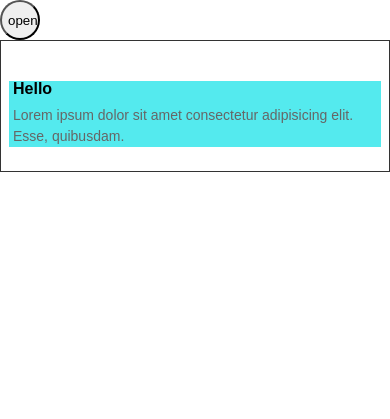
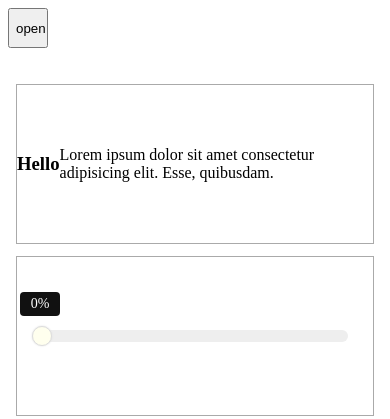
Before and after one commit to miloe2/playground, a plain HTML site: page index.html in a window 390 px wide. Drawn offline with Linux system fonts and the light colour scheme; a web font is replaced by a local one.

Commit message:
[Feature] Slider.js 추가

```diff
--- a/css/contents.css
+++ b/css/contents.css
@@ -0,0 +1,49 @@
+.sliderContainer {
+  width: 100%;
+  cursor: pointer;
+}
+
+.sliderTrack {
+  position: relative;
+  background-color: #eee;
+  width: calc(100% - 50px);
+  height: 12px;
+  border-radius: 999px;
+  margin: 0 auto;
+}
+
+.sliderActive {
+  position: absolute;
+  top: 0;
+  width: 0%;
+  height: 12px;
+  border-radius: 999px;
+  background-image: linear-gradient(90deg, #b3e5fc, #4fc3f7);
+  transition: width 0.5s;
+  display: flex;
+  justify-content: end;
+  align-items: center;
+}
+
+.sliderThumb {
+  width: 20px;
+  height: 20px;
+  border-radius: 999px;
+  background-color: #ffe;
+  border: 1px solid #ddd;
+  box-shadow: 0 0 2px #ddd;
+  transform: translateX(10px);
+  position: absolute;
+}
+
+.sliderDesc {
+  background-color: #111;
+  padding: 4px 2px;
+  border-radius: 4px;
+  text-align: center;
+  min-width: 40px;
+  font-size: 14px;
+  color: #fff;
+  transform: translate(18px, -32px);
+  position: relative;
+}
--- a/css/main.css
+++ b/css/main.css
@@ -1,3 +1,7 @@
+* {
+  box-sizing: border-box;
+}
+
 .navigator {
   width: 400px;
   height: 100vh;
@@ -11,7 +15,7 @@
 .openNaviBtn,
 .closeNaviBtn {
   width: 40px;
-  height: 40px;
+  height: 40px;ㅐ
   border-radius: 9999px;
 }
 
@@ -24,7 +28,7 @@
 }
 
 main {
-  border: 1px solid #333;
+  /* border: 1px solid #333; */
   padding-left: 392px;
   position: relative;
 }
@@ -32,13 +36,17 @@ main {
 .contentsGrid {
   /* width: 100%; */
   padding: 24px 16px;
-  background-color: #54eaee;
+  /* background-color: #54eaee; */
 }
 
 .contentBox {
   width: 100%;
   min-height: 160px;
-  background-color: #efe87d;
+  /* background-color: #efe87d; */
+  border: 1px solid #aaa;
+  position: relative;
+  display:flex;
+  align-items: center;
 }
 
 .tutorialWrap {
@@ -77,8 +85,12 @@ footer {
   }
 
   .contentsGrid {
-    width: calc(100% - 8px);
-    padding: 0px 4px;
+    width: 100%;
+    padding: 0;
+  }
+
+  .contentBox {
+    margin: 12px 0;
   }
 
   .tutorialWrap .explainText1 {
--- a/index.html
+++ b/index.html
@@ -5,8 +5,8 @@
   <meta charset="utf-8">
   <meta name="viewport" content="width=device-width">
   <title>replit</title>
-  <link href="./css/reset.css" rel="stylesheet" type="text/css" />
   <link href="./css/main.css" rel="stylesheet" type="text/css" />
+  <link href="./css/contents.css" rel="stylesheet" type="text/css" />
 </head>
 
 <body>
@@ -27,11 +27,26 @@
       </ul>
     </nav>
     <section class="contentsGrid">
-      <artice class="contentBox">
+      <article class="contentBox">
         <h1>Hello</h1>
         <p>Lorem ipsum dolor sit amet consectetur adipisicing elit. Esse, quibusdam.</p>
-      </artice>
+      </article>
 
+    </section>
+
+    <section class="contentsGrid">
+      <article class="contentBox">
+        <div class="sliderContainer">
+          <div class="sliderTrack">
+            <div class="sliderActive">
+              <div class="sliderThumb"></div>
+              <div class="sliderDesc">0%</div>
+
+            </div>
+          </div>
+
+        </div>
+      </article>
     </section>
 
     <!-- <section class="sec-intro">
@@ -45,11 +60,12 @@
   </main>
 
 
-  <!-- <footer>
+  <footer>
 
-  </footer> -->
+  </footer>
 
   <script src="script.js"></script>
+  <script src="./script/slider.js"></script>
 </body>
 
 </html>
--- /dev/null
+++ b/script/slider.js
@@ -0,0 +1,15 @@
+const container = document.querySelector('.sliderContainer');
+const track = document.querySelector('.sliderTrack');
+const active = document.querySelector('.sliderActive');
+const desc = document.querySelector('.sliderDesc');
+const trackMargin = 25;
+
+container.addEventListener('click', (event) => {
+  let clickedX = event.clientX;
+  let trackRect = track.getBoundingClientRect();
+  let trackWidth = track.clientWidth;
+  let percent = Math.round((clickedX - trackRect.left) / trackWidth * 100);
+  percent = Math.max(0, Math.min(100, percent));
+  active.style.width = `${percent}%`;
+  desc.innerHTML = `${percent}%`;
+})
```
